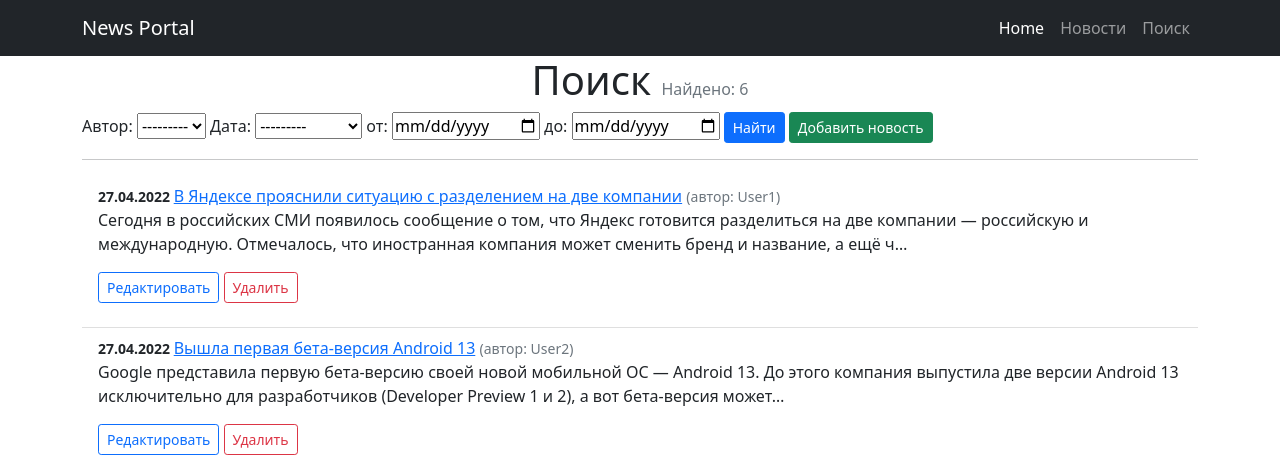
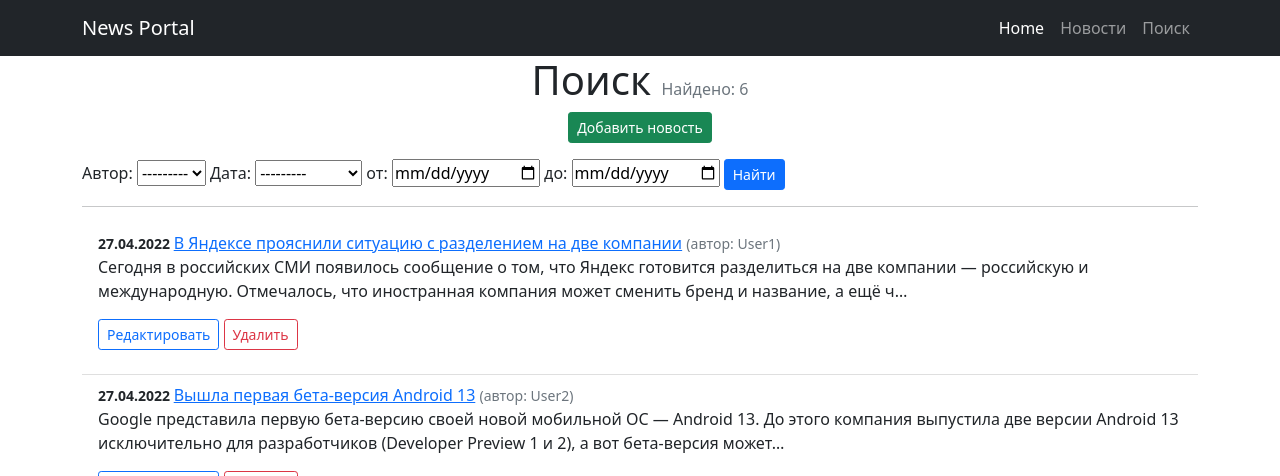
Before and after one commit to kimgoesflying/News-Portal-Project, a Django app: page /search/ in a window 1280 px wide. Shown: the top 476 px of the page. Run offline with Django 4.2, Linux system fonts and the light colour scheme; data comes from the database, SQL or seed files in the repository; both versions use the stored data as it was after the commit; some libraries are stand-ins or nearby versions.

Commit message:
edit news_search template

```diff
--- a/templates/news_search.html
+++ b/templates/news_search.html
@@ -7,12 +7,13 @@
 
 {% block content %}
 <h1 class="text-center">Поиск <span class="text-muted fs-6 fw-normal">Найдено: {{page_obj.paginator.count }}</span></h1>
-
+<p class="text-center">
+    <a href="{% url 'news_post_create' %}" class="btn btn-success btn-sm">Добавить новость</a>
+</p>
 <form method="GET" id="my_form">
     {{ filter.form }}
     <input type="submit" value="Найти" class="btn btn-primary btn-sm">
-    <a href="{% url 'news_post_create' %}" class="btn btn-success btn-sm">Добавить новость</a>
-    </form>
+</form>
 <hr>
 
 <ul class="list-group list-group-flush">
```
Also changed, not shown: db.sqlite3.
